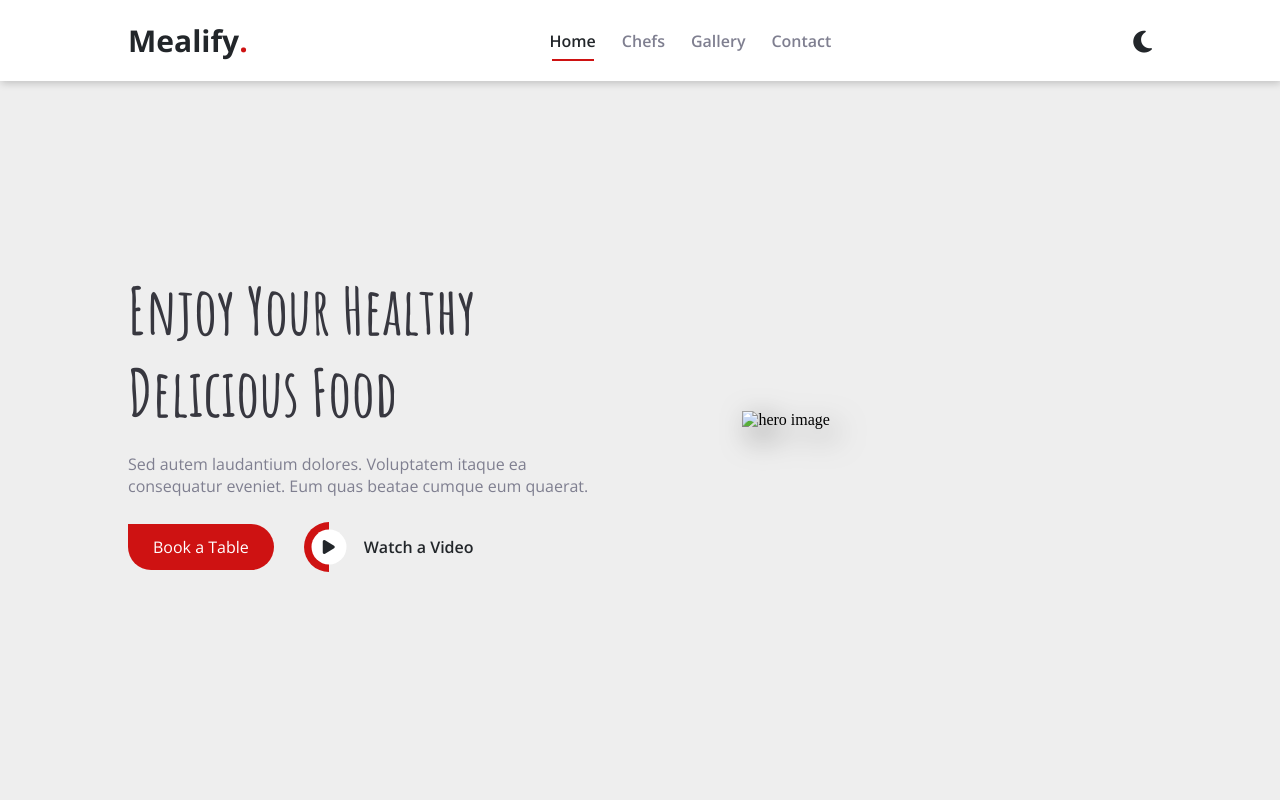
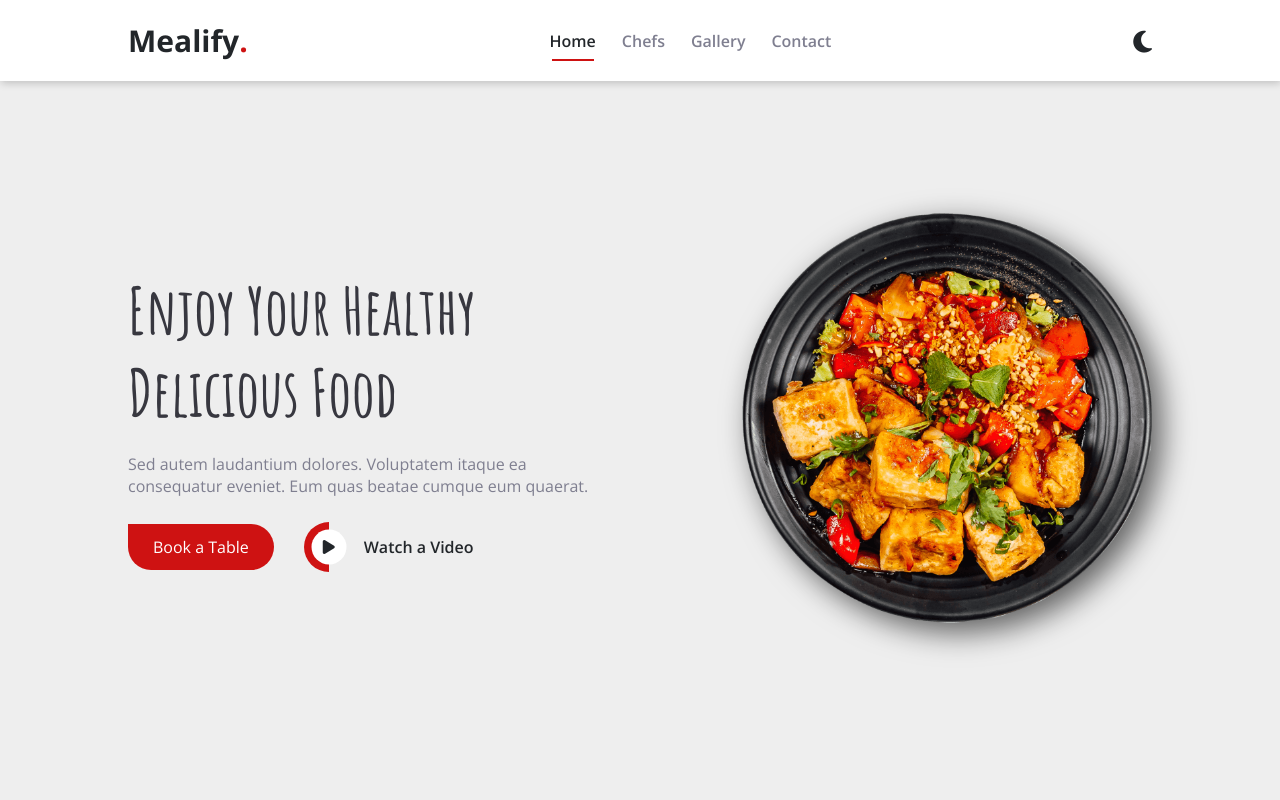
Before and after one commit to alaaahmeedd/mealify-project, a plain HTML site: page index.html in a window 1280 px wide. Shown: the top 800 px of the page. Drawn offline with nearby package versions, Linux system fonts and the light colour scheme; the site is published under a folder, as on GitHub Pages, so addresses that start at the root find nothing.

Commit message:
editing in image

```diff
--- a/index.html
+++ b/index.html
@@ -68,7 +68,7 @@
                     </div>
                 </div>
                 <div class="img">
-                    <img src="/images/hero-img.png" alt="hero image" />
+                    <img src="./images/hero-img.png" alt="hero image" />
                 </div>
             </div>
         </div>
```
